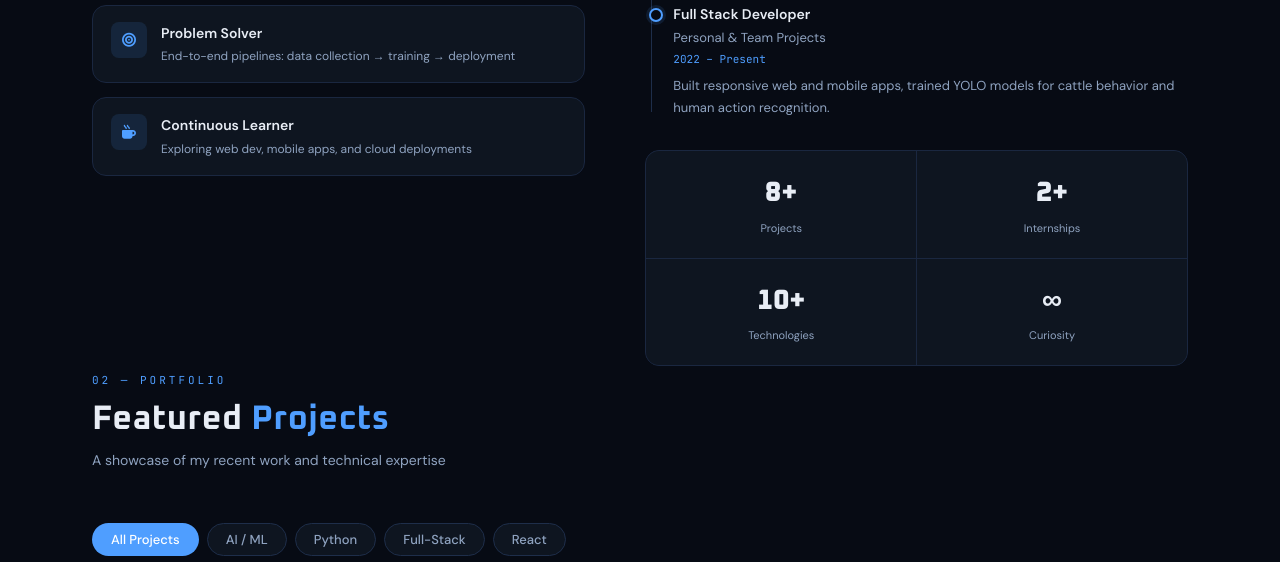
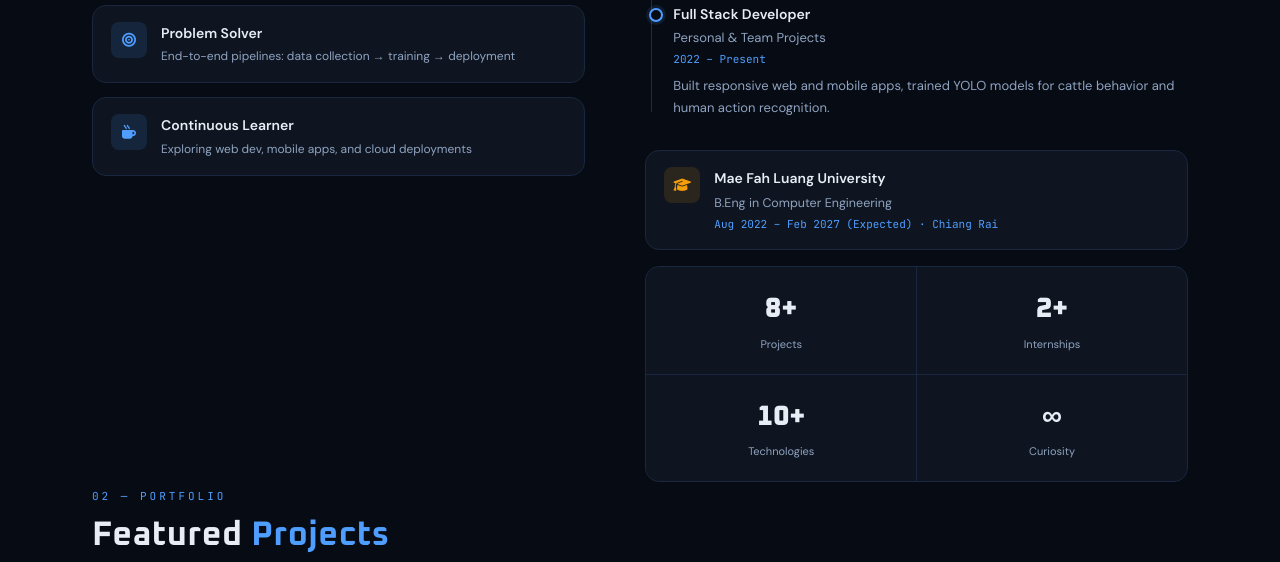
Before and after one commit to AnitaMaxWynn901/my_portfolio, a plain HTML site: page index.html in a window 1280 px wide. Shown: the part 1287-1849 px from the top of the page. Drawn offline with Linux system fonts and the light colour scheme.

Commit message:
Add Education

```diff
--- a/index.html
+++ b/index.html
@@ -140,6 +140,17 @@
               </div>
             </div>
           </div>
+          <div class="edu-card">
+            <div class="edu-header">
+              <div class="edu-icon"><i class="fas fa-graduation-cap"></i></div>
+              <div>
+                <h4>Mae Fah Luang University</h4>
+                <p class="edu-degree">B.Eng in Computer Engineering</p>
+                <p class="edu-date">Aug 2022 – Feb 2027 (Expected) · Chiang Rai</p>
+              </div>
+            </div>
+          </div>
+
           <div class="stats-card">
             <div class="stat"><span class="stat-num">8+</span><span class="stat-label">Projects</span></div>
             <div class="stat"><span class="stat-num">2+</span><span class="stat-label">Internships</span></div>
@@ -371,7 +382,8 @@
             <h3>Web Development</h3>
           </div>
           <div class="skill-chips">
-            <span>HTML</span><span>CSS</span><span>JavaScript</span><span>Node.js</span><span>Express</span></div>
+            <span>HTML</span><span>CSS</span><span>JavaScript</span><span>Node.js</span><span>Express</span>
+          </div>
         </div>
 
         <div class="skill-cat">
@@ -452,9 +464,11 @@
           <div class="contact-item">
             <div class="ci-icon"><i class="fas fa-envelope"></i></div>
             <div class="ci-text"><span>Email</span>
-              <p>haenainglay20@gmail.com</p>
+              <p><a href="/cdn-cgi/l/email-protection" class="__cf_email__"
+                  data-cfemail="345c55515a555d5a5358554d0604745359555d581a575b59">[email&#160;protected]</a></p>
             </div>
-            <a href="mailto:haenainglay20@gmail.com" class="ci-action"><i class="fas fa-paper-plane"></i></a>
+            <a href="/cdn-cgi/l/email-protection#4d252c28232c24232a212c347f7d0d2a202c2421632e2220" class="ci-action"><i
+                class="fas fa-paper-plane"></i></a>
           </div>
           <div class="contact-item">
             <div class="ci-icon"><i class="fas fa-phone"></i></div>
@@ -498,12 +512,3 @@
       </div>
     </div>
   </section>
-
-  <footer>
-    <p>Designed &amp; built by <span>Sai Hae Naing Lay</span> · 2026 · All rights reserved</p>
-  </footer>
-
-  <script src="script.js"></script>
-</body>
-
-</html>
--- a/style.css
+++ b/style.css
@@ -437,6 +437,33 @@ section {
 
 .stat-label { font-size: 11px; color: var(--text2); text-align: center; }
 
+/* Education card */
+.edu-card {
+  padding: 16px 18px;
+  background: var(--surface);
+  border: 1px solid var(--border);
+  border-radius: var(--radius);
+  margin-bottom: 16px;
+  transition: border-color 0.2s;
+}
+.edu-card:hover { border-color: var(--border2); }
+
+.edu-header {
+  display: flex; align-items: flex-start; gap: 14px;
+}
+
+.edu-icon {
+  width: 36px; height: 36px; flex-shrink: 0;
+  border-radius: 8px;
+  background: rgba(245,158,11,0.12);
+  display: flex; align-items: center; justify-content: center;
+  color: #f59e0b; font-size: 14px;
+}
+
+.edu-header h4 { font-size: 14px; font-weight: 700; color: var(--text); margin-bottom: 3px; }
+.edu-degree    { font-size: 12.5px; color: var(--text2); margin-bottom: 3px; }
+.edu-date      { font-size: 11px; color: var(--accent); font-family: 'JetBrains Mono', monospace; }
+
 /* ===== PORTFOLIO ===== */
 .filter-tabs { display: flex; flex-wrap: wrap; gap: 8px; margin-bottom: 40px; }
 
```
